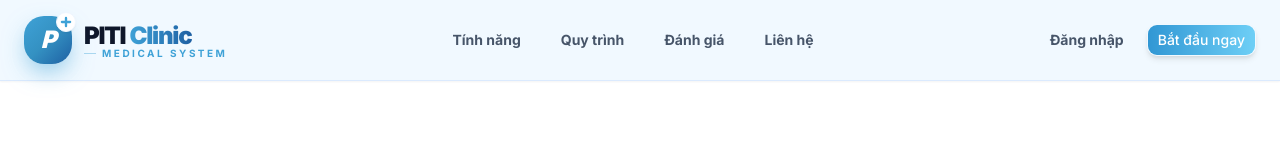
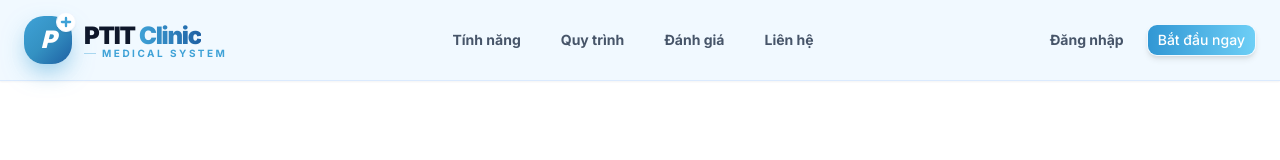
Before and after one commit to ClinicManagemenTTCS123/ClinicManagement, a React (Vite) app in the folder frontend/: page / in a window 1280 px wide. Shown: the top 160 px of the page. Built offline with nearby package versions, Linux system fonts and the light colour scheme.

Commit message:
sửa PTIT

```diff
--- a/frontend/src/pages/home.jsx
+++ b/frontend/src/pages/home.jsx
@@ -62,7 +62,7 @@ const Home = () => {
 
                         <div className="flex flex-col -space-y-1.5 text-left">
             <span className="text-2xl font-black tracking-tighter text-slate-900 flex items-center">
-                PITI
+                PTIT
                 <span className="ml-1 bg-gradient-to-r from-[#3fa2d7] to-[#1e60a3] bg-clip-text text-transparent">
                     Clinic
                 </span>
```
